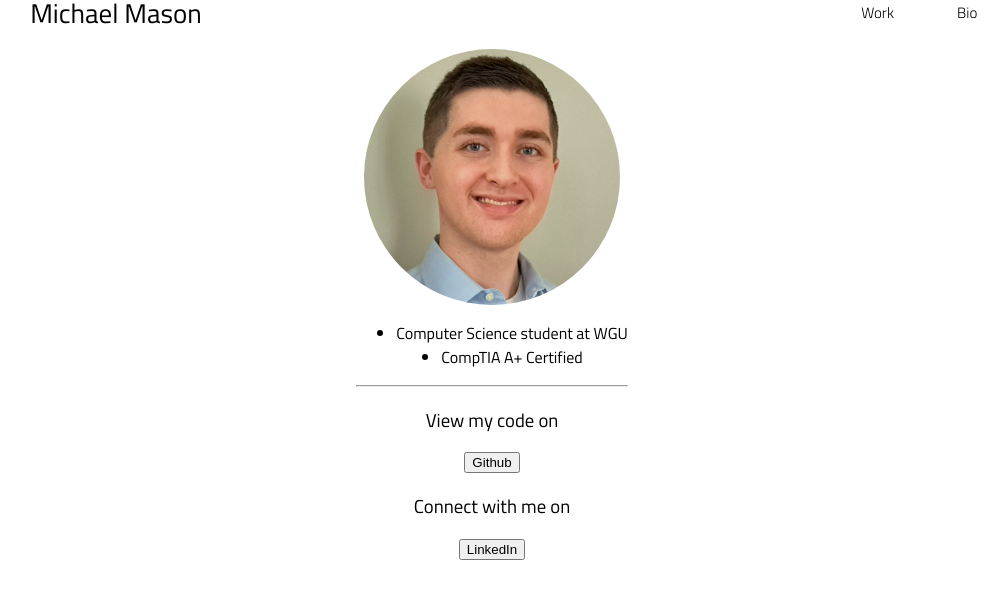
After one commit to masonmike2001/portfolio-redo, a Flask app: template templates/home.html in a window 1280 px wide. The commit adds this page. Shown: the top 599 px of the page, without its empty margins (148-1156 px from the left). Run offline with Flask 3, Linux system fonts and the light colour scheme; the template is opened without the code that fills it, so the values that code supplies are empty.

Commit message:
adds links and styles to nav menu and homepage

```diff
--- /dev/null
+++ b/app.py
@@ -0,0 +1,16 @@
+from flask import Flask, render_template
+app = Flask(__name__)
+
+
+@app.route('/')
+def home():
+    return render_template("home.html")
+
+@app.route('/work')
+def work():
+    return render_template("work.html")
+
+
+@app.route('/bio')
+def bio():
+    return render_template("bio.html")
--- a/static/styles.css
+++ b/static/styles.css
@@ -1,6 +1,7 @@
 html{
     background-color: rgba(255, 255, 255, 0.848);
     padding: 0;
+    scroll-behavior: smooth;
 }
 
 .navbar {
@@ -12,9 +13,7 @@ html{
 }
 
 .navbar>* {
-    display: flex;
-    align-items: center;
-    justify-content: center;
+
     font-size: 15px;
 }
 
@@ -23,6 +22,10 @@ html{
     font-size: 27px;
 }
 
+a {
+    text-decoration: none;
+    color: black;
+}
 .navbar>img {
     grid-column: 1;
 }
@@ -100,3 +103,32 @@ html{
     font-weight: 700;
     font-style: italic;
   }
+
+  .head-pic {
+    width: 20vw;
+    display: flex;
+    margin: auto;
+    border-radius: 50%;
+  }
+
+  #main {
+    display: flex;
+    margin: 0 20vw 0 20vw;
+  }
+
+  .centered {
+    display: flex;
+    align-items: center;
+    justify-content: center;
+    text-align: center;
+  }
+
+  .hor-align
+  {
+    flex-direction: row;
+  }
+
+  .vert-align
+  {
+    flex-direction: column;
+  }
--- /dev/null
+++ b/templates/bio.html
@@ -0,0 +1,5 @@
+{% extends "layout.html" %}
+{% block content %}
+<h1 class="centered">Bio</h1>
+
+{% endblock %}
--- /dev/null
+++ b/templates/home.html
@@ -0,0 +1,18 @@
+{% extends "layout.html" %}
+{% block content %}
+<div class="vert-align">
+    <!-- <h2>Headline</h2> -->
+    <img class="head-pic" src="../static/profile.png" alt="profile-pic">
+    <ul class="centered vert-align titillium-web-regular">
+        <li>Computer Science student at WGU</li>
+        <li>CompTIA A+ Certified</li>
+    </ul>
+    <hr>
+    <h3 class="titillium-web-regular">View my code on</h3>
+        <button>Github</button>
+    <h3 class="titillium-web-regular">Connect with me on</h3>
+        <button>LinkedIn</button>
+
+</div>
+
+{% endblock %}
--- /dev/null
+++ b/templates/layout.html
@@ -0,0 +1,24 @@
+<!DOCTYPE html>
+<html lang="en">
+<head>
+    <meta charset="UTF-8">
+    <meta name="viewport" content="width=device-width, initial-scale=1.0">
+    <link rel="preconnect" href="https://fonts.googleapis.com">
+    <link rel="preconnect" href="https://fonts.gstatic.com" crossorigin>
+    <link href="https://fonts.googleapis.com/css2?family=Titillium+Web:ital,wght@0,200;0,300;0,400;0,600;0,700;0,900;1,200;1,300;1,400;1,600;1,700&display=swap" rel="stylesheet">
+    <link href="/static/styles.css" rel="stylesheet">
+    <title>Michael Mason</title>
+</head>
+<body>
+    <div class="navbar">
+        <a id="nav-title" class="titillium-web-regular centered" href="/">Michael Mason</a>
+        <a id="nav-work" class="titillium-web-light centered" href="/work">Work</a>
+        <a id="nav-bio" class="titillium-web-light centered" href="/bio">Bio</a>
+    </div>
+    <div id="main" class="centered">
+        {% block content %}
+        {% endblock %}
+    </div>
+
+</body>
+</html>
--- /dev/null
+++ b/templates/work.html
@@ -0,0 +1,5 @@
+{% extends "layout.html" %}
+{% block content %}
+<h1 class="centered">Work</h1>
+
+{% endblock %}
```
Also changed, not shown: static/profile.png (added), 1 other file.
